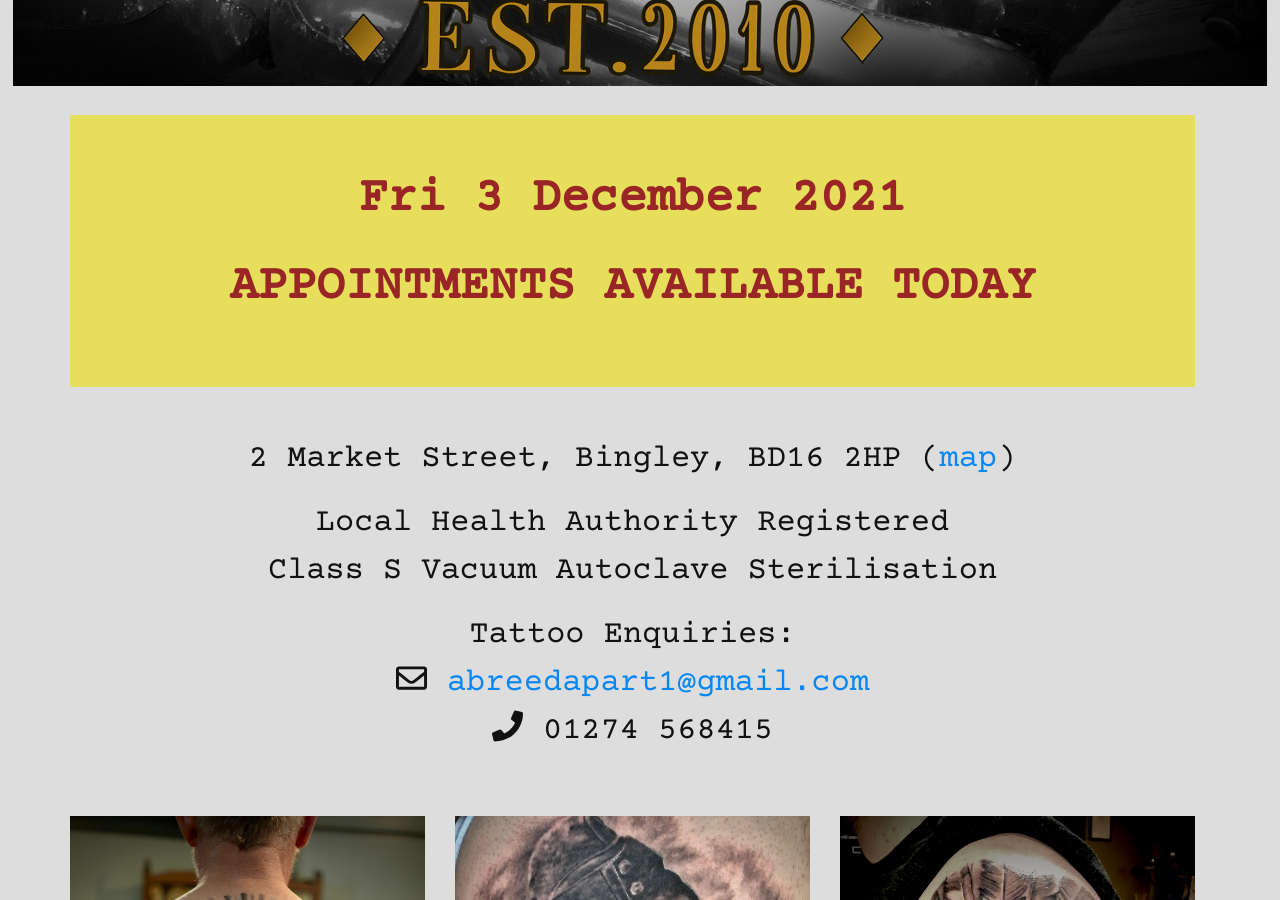
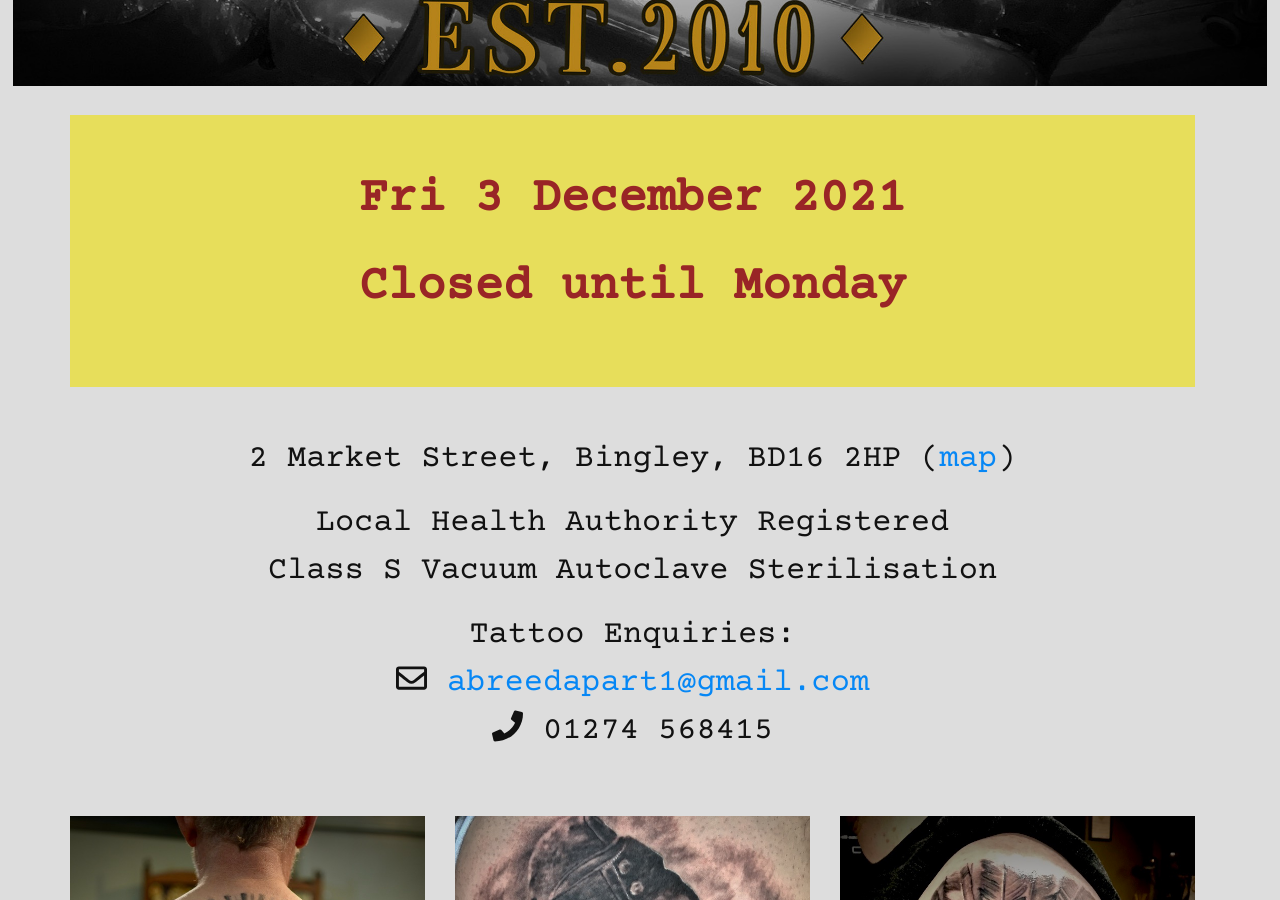
Before and after one commit to caprenter/abreedapart, a Jekyll site: the page built from index.md, in a window 1280 px wide and 900 px high, scrolled down 1262 px. Built offline with Jekyll 4.4.1, drawn with Linux system fonts in a browser that asks for light colours; nearby versions of some CDN libraries.

Commit message:
Update index.md

```diff
--- a/index.md
+++ b/index.md
@@ -2,7 +2,7 @@
 layout: default
 title: Home
 content-description: "A Breed Apart Tattoo Studio, Bingley, West Yorkshire, Established in 2010, Specialising in Black and grey realism."
-open-today-message: "APPOINTMENTS AVAILABLE TODAY"
+open-today-message: "Closed until Monday"
 ---
 
 <div class="main-image" markdown="1">
```
